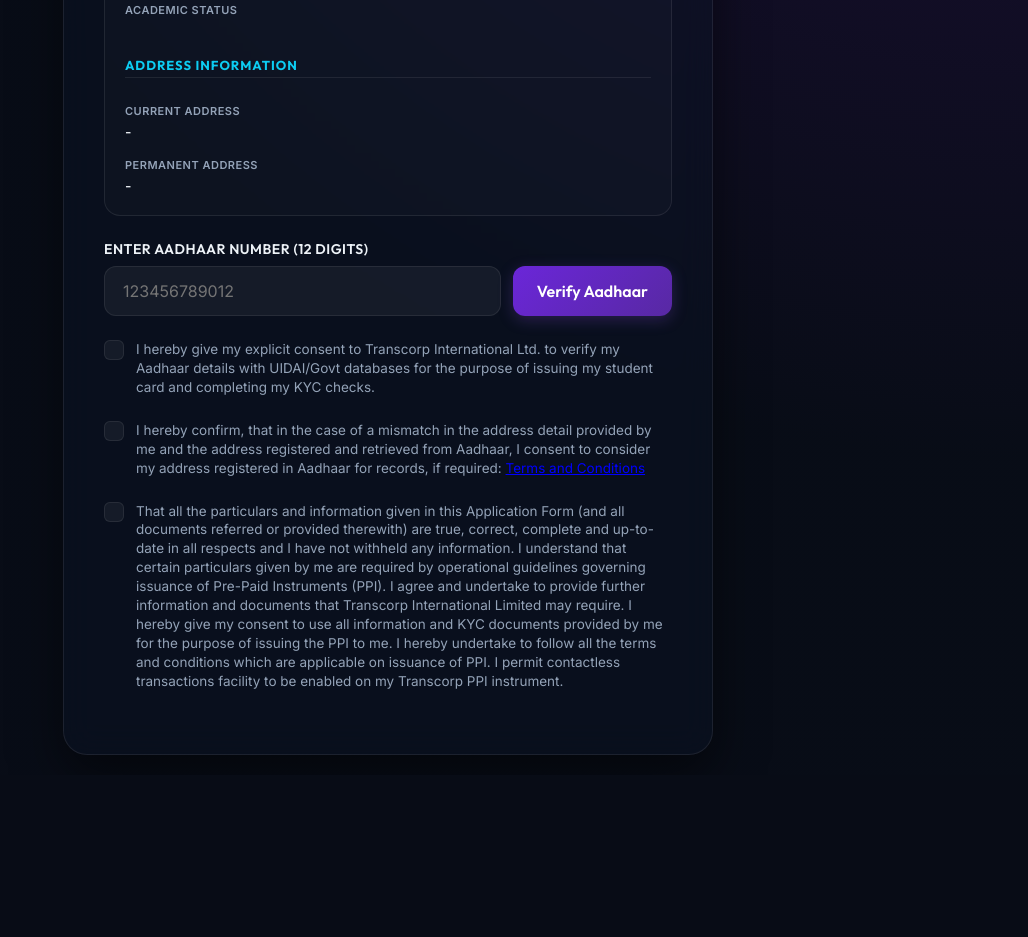
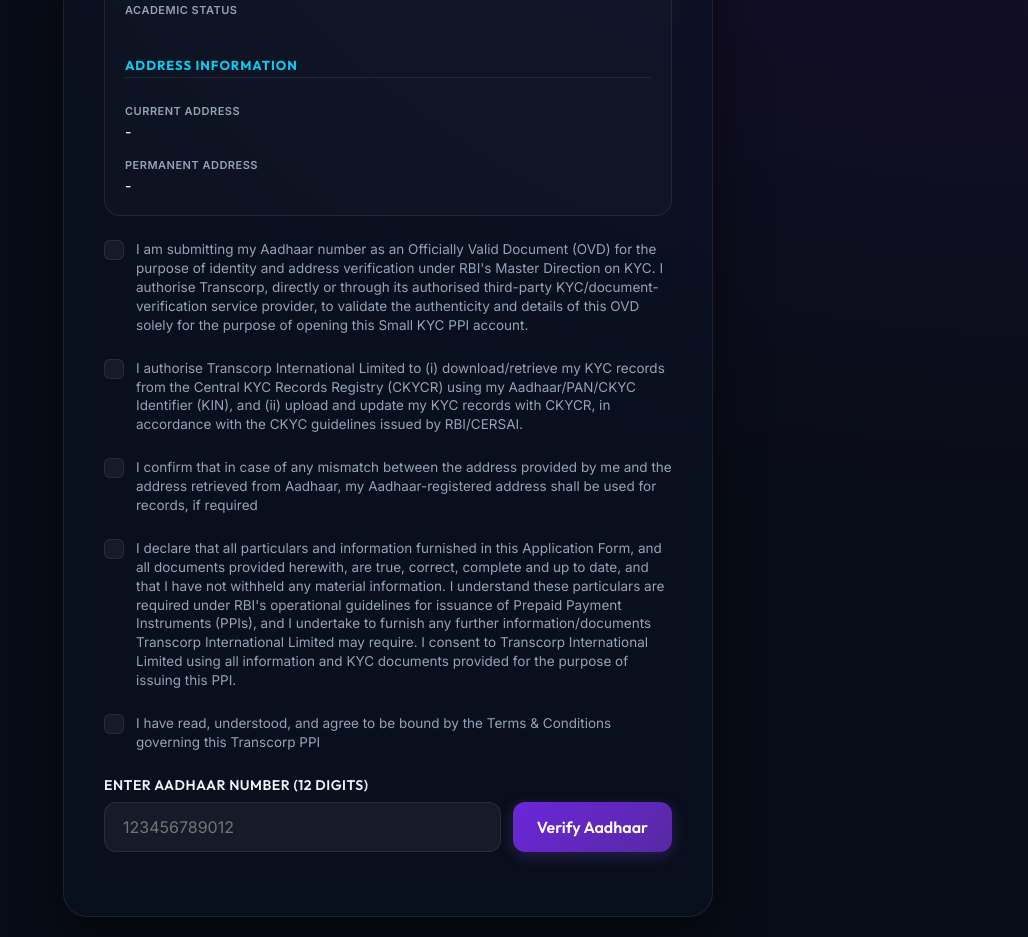
Before and after one commit to tc-vikesh/appar-portal, a Django app: template templates/portal/landing.html in a window 1280 px wide. Shown: the part 725-1662 px from the top of the page, without its empty margins (252-1280 px from the left). Before the commit the page ends 1480 px from the top, so only its background shows below. Run offline with Django 5.2, Linux system fonts and the light colour scheme; the template is opened without the code that fills it, so the values that code supplies are empty.

Commit message:
UI changes done

```diff
--- a/applications/models.py
+++ b/applications/models.py
@@ -64,9 +64,11 @@
     m2p_token = models.TextField(null=True, blank=True)
 
     # Consents
-    consent_aadhaar = models.BooleanField(default=False)
+    consent_aadhaar_ovd = models.BooleanField(default=False)
+    consent_ckycr = models.BooleanField(default=False)
     consent_address_mismatch = models.BooleanField(default=False)
-    consent_kyc_and_ppi = models.BooleanField(default=False)
+    consent_kyc_ppi = models.BooleanField(default=False)
+    consent_terms_conditions = models.BooleanField(default=False)
 
     twa_synced = models.BooleanField(default=False)
     created_at = models.DateTimeField(auto_now_add=True)
--- a/tap_project/settings.py
+++ b/tap_project/settings.py
@@ -117,9 +117,9 @@
 # https://docs.djangoproject.com/en/5.0/topics/i18n/
 
 LANGUAGE_CODE = 'en-us'
-TIME_ZONE = 'Asia/Kolkata'
+TIME_ZONE = env('TIME_ZONE', default='Asia/Kolkata')
 USE_I18N = True
-USE_TZ = True
+USE_TZ = False
 
 
 # Static files (CSS, JavaScript, Images)
--- a/templates/portal/landing.html
+++ b/templates/portal/landing.html
@@ -110,6 +110,48 @@
 <form method="POST" action="" onsubmit="return false;">
     {% csrf_token %}
 
+    <label class="checkbox-container">
+        <input type="checkbox" id="consent-aadhaar-ovd" name="consent-aadhaar-ovd">
+        <span class="checkmark"></span>
+        <span class="checkbox-text">
+            I am submitting my Aadhaar number as an Officially Valid Document (OVD) for the purpose of identity and address verification under RBI's Master Direction on KYC. I authorise Transcorp, directly or through its authorised third-party KYC/document-verification service provider, to validate the authenticity and details of this OVD solely for the purpose of opening this Small KYC PPI account.
+        </span>
+    </label>
+
+    <label class="checkbox-container">
+        <input type="checkbox" id="consent-ckycr" name="consent-ckycr">
+        <span class="checkmark"></span>
+        <span class="checkbox-text">
+            I authorise Transcorp International Limited to (i) download/retrieve my KYC records from the Central KYC Records Registry (CKYCR) using my Aadhaar/PAN/CKYC Identifier (KIN), and (ii) upload and update my KYC records with CKYCR, in accordance with the CKYC guidelines issued by RBI/CERSAI.
+        </span>
+    </label>
+
+    <label class="checkbox-container">
+        <input type="checkbox" id="consent-address-mismatch" name="consent-address-mismatch">
+        <span class="checkmark"></span>
+        <span class="checkbox-text">
+            I confirm that in case of any mismatch between the address provided by me and the address retrieved from Aadhaar, my Aadhaar-registered address shall be used for records, if required
+        </span>
+    </label>
+
+    <label class="checkbox-container">
+        <input type="checkbox" id="consent-kyc-ppi" name="consent-kyc-ppi">
+        <span class="checkmark"></span>
+        <span class="checkbox-text">
+            I declare that all particulars and information furnished in this Application Form, and all documents provided herewith, are true, correct, complete and up to date, and that I have not withheld any material information. I understand these particulars are required under RBI's operational guidelines for issuance of Prepaid Payment Instruments (PPIs), and I undertake to furnish any further information/documents Transcorp International Limited may require. I consent to Transcorp International Limited using all information and KYC documents provided for the purpose of issuing this PPI.
+        </span>
+    </label>
+
+    <label class="checkbox-container">
+        <input type="checkbox" id="consent-terms-conditions" name="consent-terms-conditions">
+        <span class="checkmark"></span>
+        <span class="checkbox-text">
+            I have read, understood, and agree to be bound by the Terms &amp; Conditions governing this Transcorp PPI
+        </span>
+    </label>
+
+    <span id="error-consent" class="error-text" style="display: block; margin-top: 8px; margin-bottom: 24px;"></span>
+
     <div class="form-group">
         <label for="aadhaar_number" class="form-label">Enter Aadhaar Number (12 Digits)</label>
         <div class="input-with-button">
@@ -127,32 +169,6 @@
         </div>
         <span id="error-aadhaar" class="error-text"></span>
     </div>
-
-    <label class="checkbox-container">
-        <input type="checkbox" id="consent" name="consent">
-        <span class="checkmark"></span>
-        <span class="checkbox-text">
-            I hereby give my explicit consent to Transcorp International Ltd. to verify my Aadhaar details with UIDAI/Govt databases for the purpose of issuing my student card and completing my KYC checks.
-        </span>
-    </label>
-
-    <label class="checkbox-container">
-        <input type="checkbox" id="consent-address-mismatch" name="consent-address-mismatch">
-        <span class="checkmark"></span>
-        <span class="checkbox-text">
-            I hereby confirm, that in the case of a mismatch in the address detail provided by me and the address registered and retrieved from Aadhaar, I consent to consider my address registered in Aadhaar for records, if required: <a href="https://transcorpint.com/wp-content/uploads/2022/04/TC-Transcorp-Ltd.pdf" target="_blank" style="color:#0000FF">Terms and Conditions</a>
-        </span>
-    </label>
-
-    <label class="checkbox-container">
-        <input type="checkbox" id="consent-kyc-and-ppi" name="consent-kyc-and-ppi">
-        <span class="checkmark"></span>
-        <span class="checkbox-text">
-            That all the particulars and information given in this Application Form (and all documents referred or provided therewith) are true, correct, complete and up-to-date in all respects and I have not withheld any information. I understand that certain particulars given by me are required by operational guidelines governing issuance of Pre-Paid Instruments (PPI). I agree and undertake to provide further information and documents that Transcorp International Limited may require. I hereby give my consent to use all information and KYC documents provided by me for the purpose of issuing the PPI to me. I hereby undertake to follow all the terms and conditions which are applicable on issuance of PPI. I permit contactless transactions facility to be enabled on my Transcorp PPI instrument.
-        </span>
-    </label>
-
-    <span id="error-consent" class="error-text" style="display: block; margin-top: 8px; margin-bottom: 24px;"></span>
 
     <!-- OTP verification container -->
     <div id="otp-container" class="form-group" style="display: none; margin-top: 24px; animation: fadeIn 0.4s ease-out;">
@@ -263,9 +279,11 @@
     const trackingId = "{{ student.tracking_id }}";
     const aadhaarInput = document.getElementById('aadhaar_number');
     const verifyBtn = document.getElementById('btn-verify-aadhaar');
-    const consentCheckbox = document.getElementById('consent');
+    const consentAadhaarCheckbox = document.getElementById('consent-aadhaar-ovd');
+    const consentCkycrCheckbox = document.getElementById('consent-ckycr');
     const consentAddressCheckbox = document.getElementById('consent-address-mismatch');
-    const consentKycCheckbox = document.getElementById('consent-kyc-and-ppi');
+    const consentKycCheckbox = document.getElementById('consent-kyc-ppi');
+    const consentTermsCheckbox = document.getElementById('consent-terms-conditions');
     const otpContainer = document.getElementById('otp-container');
     const otpInput = document.getElementById('otp');
     const confirmBtn = document.getElementById('btn-confirm-otp');
@@ -316,9 +334,11 @@
         globalAlert.style.display = 'none';
 
         const aadhaarVal = aadhaarInput.value.replace(/\s+/g, '').trim();
-        const consentVal = consentCheckbox.checked;
+        const consentAadhaarVal = consentAadhaarCheckbox.checked;
+        const consentCkycrVal = consentCkycrCheckbox.checked;
         const consentAddressVal = consentAddressCheckbox.checked;
         const consentKycVal = consentKycCheckbox.checked;
+        const consentTermsVal = consentTermsCheckbox.checked;
 
         let hasError = false;
         if (!aadhaarVal) {
@@ -331,8 +351,8 @@
             hasError = true;
         }
 
-        if (!consentVal || !consentAddressVal || !consentKycVal) {
-            errorConsent.innerText = "You must accept all terms and provide all consents to proceed.";
+        if (!consentAadhaarVal || !consentCkycrVal || !consentAddressVal || !consentKycVal || !consentTermsVal) {
+            errorConsent.innerText = "You must accept all 5 terms and provide all consents to proceed.";
             errorConsent.style.display = 'block';
             hasError = true;
         }
@@ -352,9 +372,11 @@
             },
             body: JSON.stringify({
                 aadhaar_number: aadhaarVal,
-                consent: consentVal,
+                consent_aadhaar_ovd: consentAadhaarVal,
+                consent_ckycr: consentCkycrVal,
                 consent_address_mismatch: consentAddressVal,
-                consent_kyc_and_ppi: consentKycVal
+                consent_kyc_ppi: consentKycVal,
+                consent_terms_conditions: consentTermsVal
             })
         })
         .then(response => response.json().then(data => ({ status: response.status, body: data })))
@@ -362,9 +384,11 @@
             if (body.success) {
                 activeRefId = body.ref_id;
                 verifyBtn.innerText = "Aadhaar Sent";
-                consentCheckbox.disabled = true;
+                consentAadhaarCheckbox.disabled = true;
+                consentCkycrCheckbox.disabled = true;
                 consentAddressCheckbox.disabled = true;
                 consentKycCheckbox.disabled = true;
+                consentTermsCheckbox.disabled = true;
                 otpContainer.style.display = 'block';
                 otpInput.focus();
             } else {
--- a/templates/portal/otp.html
+++ b/templates/portal/otp.html
@@ -4,7 +4,7 @@
 
 {% block header %}
 <h1 class="gradient-text">Enter Verification Code</h1>
-<p>An OTP verification code has been successfully sent to your registered mobile number: <strong>+91 ******{{ student.mobile|slice:"-4:" }}</strong>.</p>
+<p>An OTP has been sent to your registered mobile number: <strong>+91 ******{{ student.mobile|slice:"-4:" }}</strong> for Small PPI KYC verification.</p>
 {% endblock %}
 
 {% block content %}
@@ -47,12 +47,12 @@
         >
     </div>
 
-    <button type="submit" class="btn" style="margin-top: 10px;">Verify & create Transcorp PPI account</button>
+    <button type="submit" class="btn" style="margin-top: 10px;">Verify & Complete Small KYC</button>
 
     <div style="margin-top: 24px;">
         <p style="font-size: 13px; margin-bottom: 0;">
             Didn't receive the code?
-            <a href="{% url 'portal:landing' student.tracking_id %}" style="color: var(--accent-secondary); text-decoration: none; font-weight: 600;">Go back and regenerate</a>.
+            <a href="{% url 'portal:landing' student.tracking_id %}" style="color: var(--accent-secondary); text-decoration: none; font-weight: 600;">Resend OTP</a>.
         </p>
     </div>
 </form>
```
Also changed, not shown: portal/views.py (+38 -8 lines), templates/portal/success.html (+22 -2 lines), applications/migrations/0008_rename_consent_aadhaar_student_consent_aadhaar_ovd_and_more.py (added).
